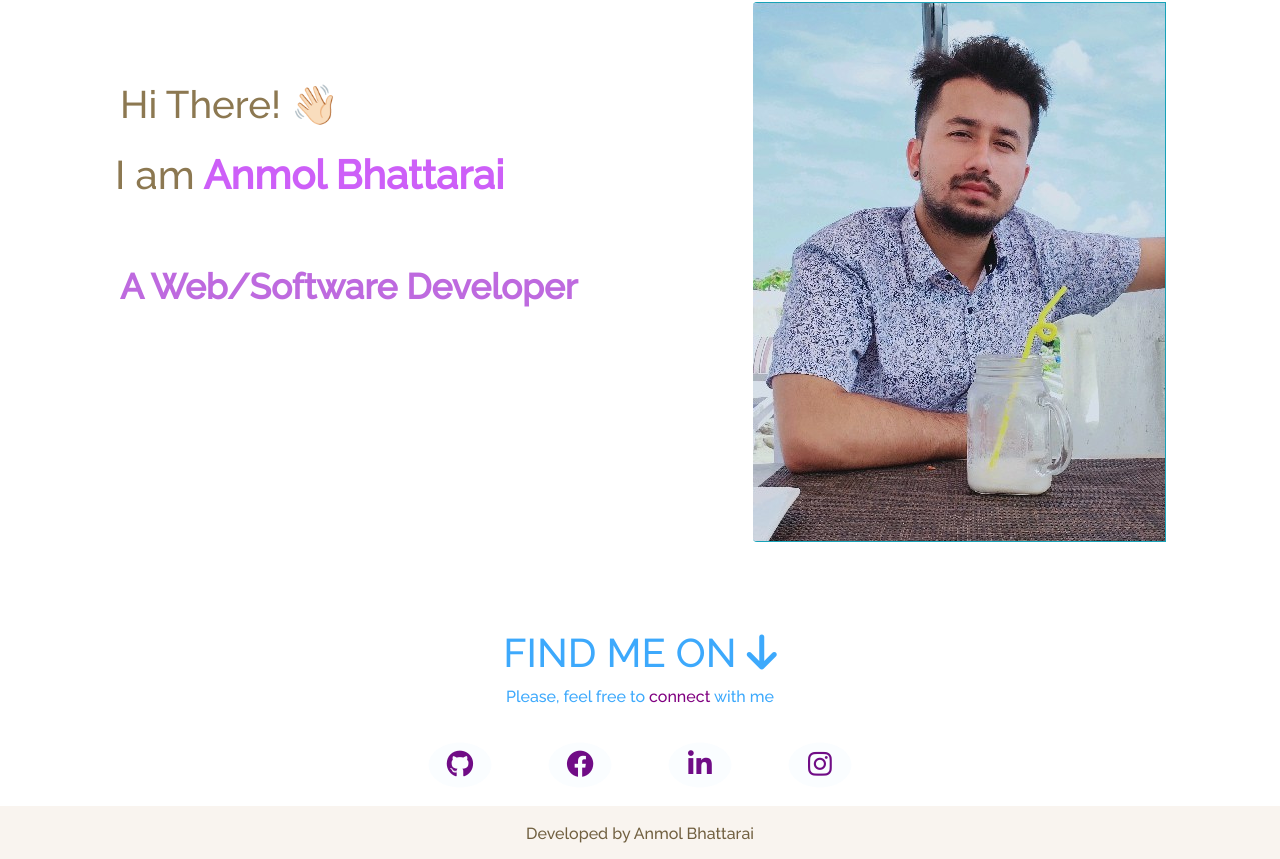
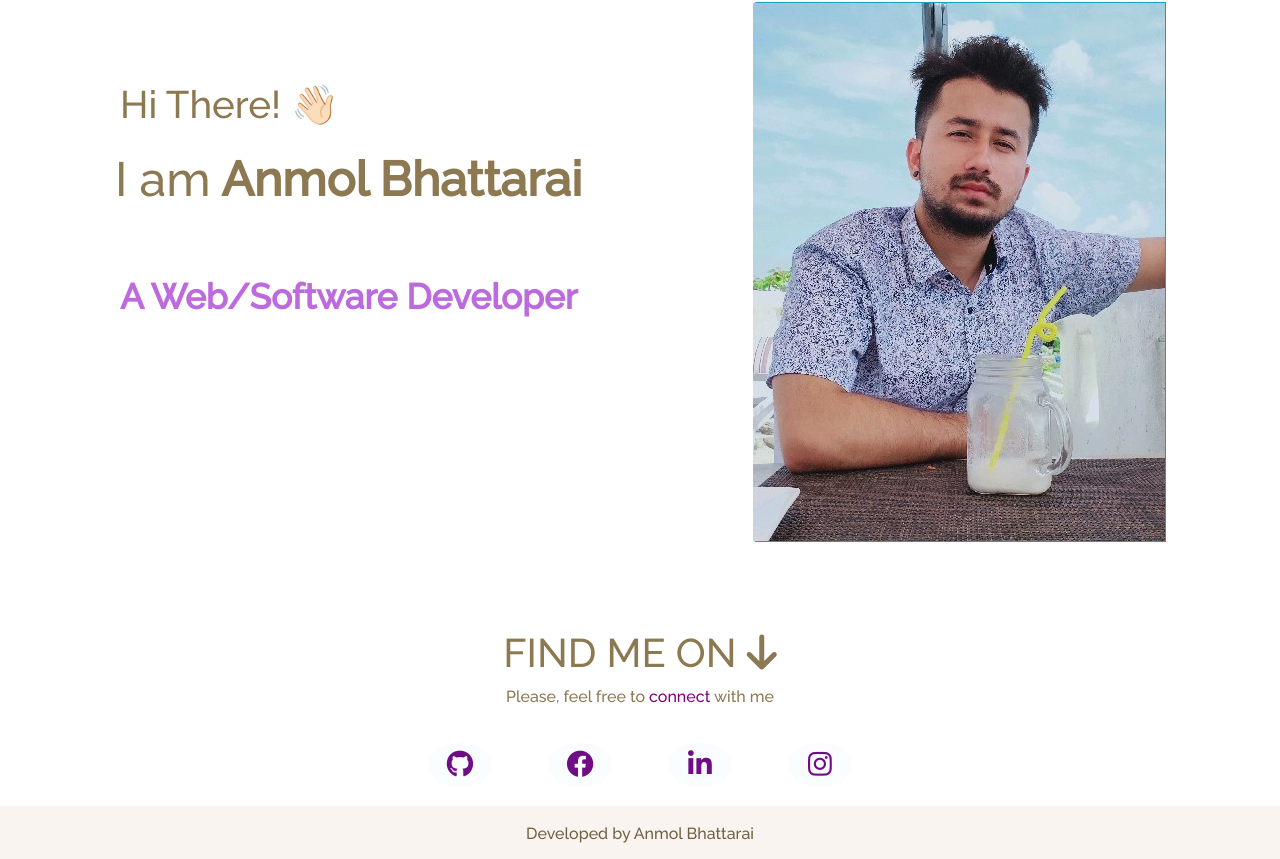
Before and after one commit to anmolft9/portfolio, a React (Create React App) app: page / in a window 1280 px wide. Shown: the part 172-1031 px from the top of the page. Built offline with nearby package versions, Linux system fonts and the light colour scheme; some icons are missing.

Commit message:
updated the packages> trying to solve the bug found while deployment

```diff
--- a/package.json
+++ b/package.json
@@ -6,16 +6,12 @@
     "@testing-library/jest-dom": "^5.11.6",
     "@testing-library/react": "^11.2.2",
     "@testing-library/user-event": "^12.6.0",
-    "axios": "^0.21.1",
     "bootstrap": "^4.5.3",
     "react": "^17.0.1",
     "react-bootstrap": "^1.4.0",
     "react-dom": "^17.0.1",
-    "react-github-calendar": "^2.0.2",
-    "react-parallax-tilt": "^1.4.68",
-    "react-particles-js": "^3.4.1",
     "react-router-dom": "^5.2.0",
-    "react-scripts": "^5.0.1",
+    "react-scripts": "^3.0.1",
     "reactstrap": "^9.2.1",
     "typewriter-effect": "^2.17.0",
     "web-vitals": "^0.2.4"
--- a/src/components/About/About.js
+++ b/src/components/About/About.js
@@ -20,7 +20,7 @@ function About() {
             }}
           >
             <h1 style={{ fontSize: "2.1em", paddingBottom: "20px" }}>
-              Know Who <strong>I'M</strong>
+              Little Bit About <strong>ME</strong>
             </h1>
             <Aboutcard />
           </Col>
--- a/src/style.css
+++ b/src/style.css
@@ -245,12 +245,12 @@
 }
 
 .heading-name {
-  font-size: 2.5em !important;
+  font-size: 3em !important;
   padding-left: 45px !important;
 }
 
 .main-name {
-  color: #cd5ff8;
+  color: #8c7851;
 }
 
 .Typewriter__wrapper {
@@ -260,7 +260,7 @@
 }
 .Typewriter__cursor {
   font-size: 2.4em !important;
-  color: #b562d6 !important;
+  color: #8c7851 !important;
 }
 
 @media (max-width: 767px) {
@@ -293,7 +293,7 @@ span {
 .home-about-social {
   text-align: center !important;
   padding-top: 5px;
-  color: #3da9fc !important;
+  color: #8c7851 !important;
 }
 
 .home-about-social-links {
```
Also changed, not shown: src/components/Projects/BlogsCards.js (deleted, +0 -28 lines), 1 other file (tests, documents, lock files or other folders).
